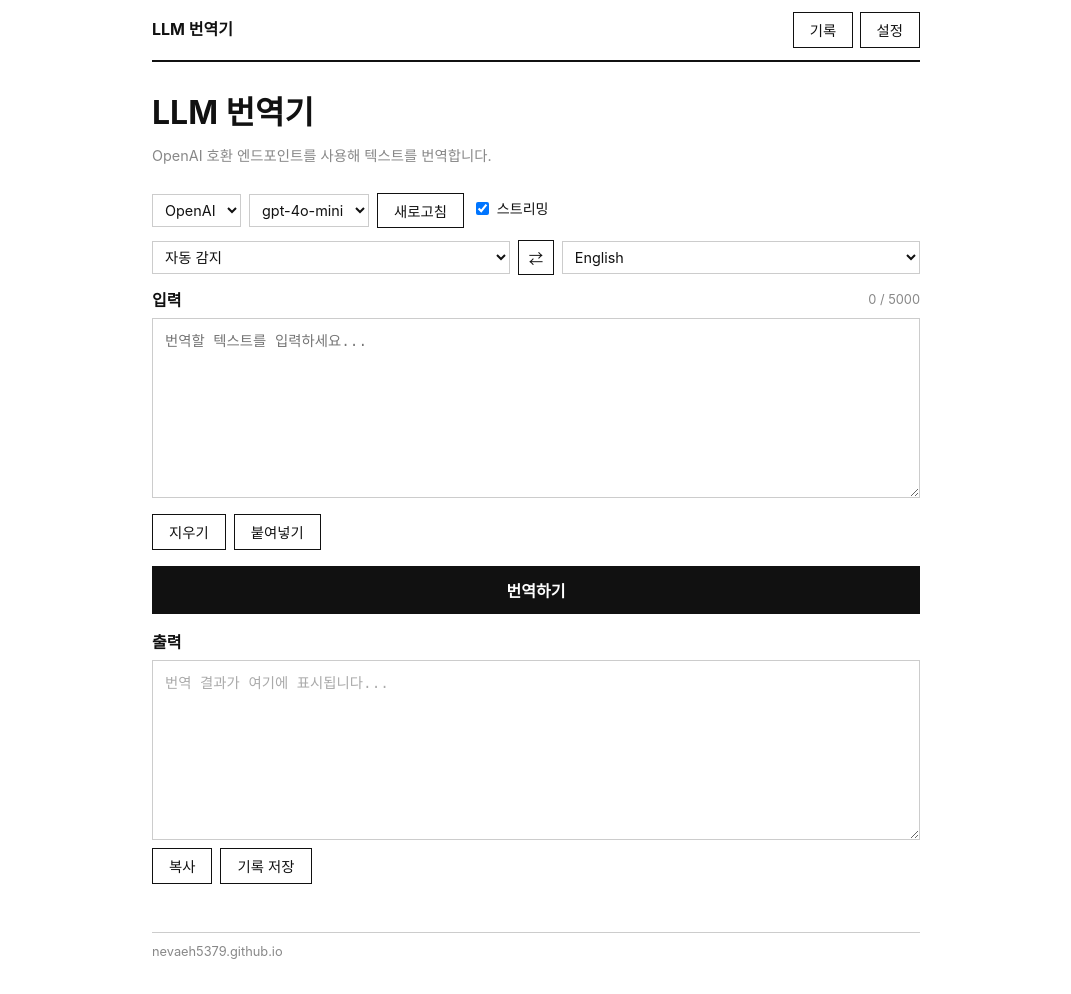
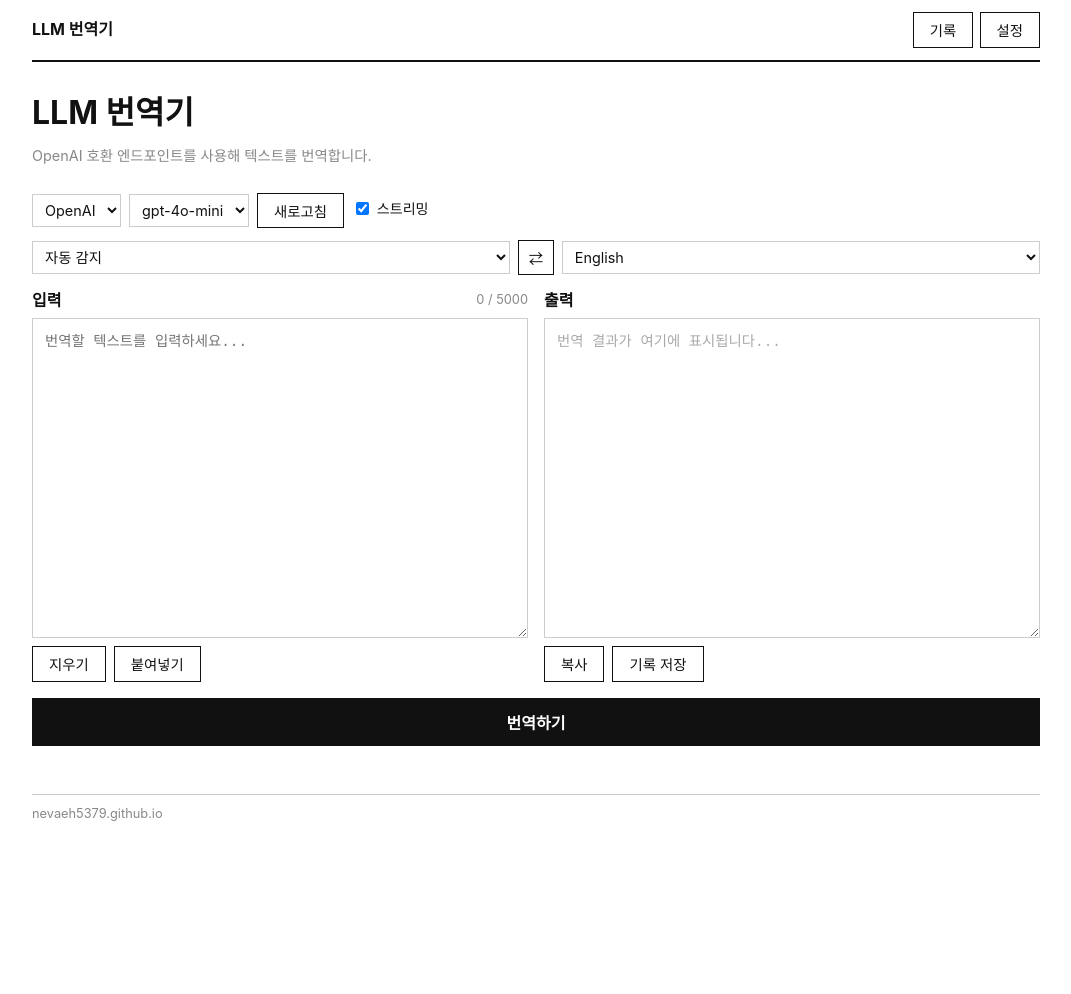
Before and after one commit to nevaeh5379/nevaeh5379.github.io, a Jekyll site: the page translate/index.html, which Jekyll copies as it is, in a window 1280 px wide. Shown: the whole page, without its empty margins (104-1175 px from the left). Built offline with Jekyll 4.4.1, drawn with Linux system fonts in a browser that asks for light colours; some web fonts are replaced; after the commit the page ends 900 px from its top, so only the background shows below that.

Commit message:
feat(translate): implement side-by-side input and output panels
Restructure the translation page layout to display input and output sections side by side using a two-column grid, improving usability for longer texts and reducing vertical scrolling. Increase max-width from 800px to 1040px to accommodate the wider layout. Move the output section from below the reasoning details to beside the input, and add margin-top to the translate button. Adjust responsive breakpoint to stack panels on smaller screens.

```diff
--- a/translate/index.html
+++ b/translate/index.html
@@ -32,7 +32,8 @@
     <select id="target-lang"></select>
   </div>
 
-  <div class="section">
+  <div class="workspace">
+    <div class="section input-col">
       <div class="section-header">
         <label for="input-text">입력</label>
         <span class="meta"><span id="char-count">0</span> / 5000</span>
@@ -44,14 +45,7 @@
       </div>
     </div>
 
-  <button class="translate-btn" id="translate-btn">번역하기</button>
-
-  <details class="reasoning" id="reasoning-panel" style="display:none">
-    <summary>추론 과정</summary>
-    <div class="reasoning-body" id="reasoning-text"></div>
-  </details>
-
-  <div class="section" style="margin-top:0.9rem">
+    <div class="section output-col">
       <div class="section-header">
         <label for="output-text">출력</label>
         <span class="status-tag" id="status-tag"></span>
@@ -62,6 +56,14 @@
         <button id="save-history">기록 저장</button>
       </div>
     </div>
+  </div>
+
+  <button class="translate-btn" id="translate-btn">번역하기</button>
+
+  <details class="reasoning" id="reasoning-panel" style="display:none">
+    <summary>추론 과정</summary>
+    <div class="reasoning-body" id="reasoning-text"></div>
+  </details>
 
   <footer>nevaeh5379.github.io</footer>
 
--- a/translate/styles.css
+++ b/translate/styles.css
@@ -2,7 +2,7 @@
 
 body {
   font-family: 'Pretendard', -apple-system, BlinkMacSystemFont, 'Apple SD Gothic Neo', 'Noto Sans KR', sans-serif;
-  max-width: 800px;
+  max-width: 1040px;
   margin: 0 auto;
   padding: 0 1rem 2rem;
   background: #fff;
@@ -59,6 +59,20 @@ select:focus, input:focus, textarea:focus { outline: none; border-color: #111; }
 .section-header label { margin-bottom: 0; }
 .section-header .meta { font-size: 0.8rem; color: #888; }
 .section-actions { display: flex; gap: 0.5rem; margin-top: 0.5rem; flex-wrap: wrap; }
+
+.workspace {
+  display: grid;
+  grid-template-columns: 1fr 1fr;
+  gap: 1rem;
+  align-items: stretch;
+}
+.workspace .section { margin-bottom: 0; display: flex; flex-direction: column; }
+.workspace .section-header { margin-bottom: 0.25rem; }
+.workspace textarea,
+.workspace .output-box { flex: 1; min-height: 320px; }
+.workspace .section-actions { margin-top: 0.5rem; }
+
+.translate-btn { margin-top: 1rem; }
 
 button {
   font-family: inherit;
@@ -280,4 +294,7 @@ footer {
   .controls > * { width: 100%; }
   .endpoint-card .row { grid-template-columns: 1fr; }
   .range-row { grid-template-columns: 100px 1fr 40px; }
+  .workspace { grid-template-columns: 1fr; }
+  .workspace textarea,
+  .workspace .output-box { min-height: 200px; }
 }
```
Lines whose indentation alone changed are shown as unchanged.
